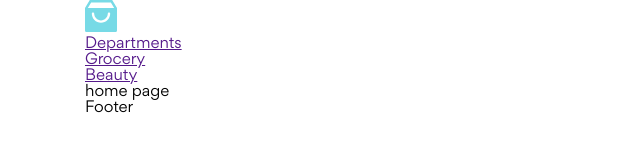
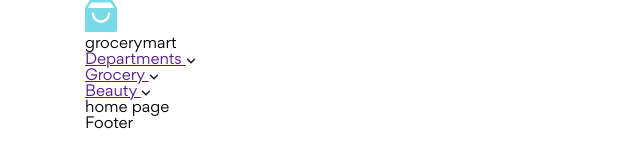
Before and after one commit to trigecko168/f8-project-08, a website: page index.html in a window 1280 px wide. Shown: the whole page, without its empty margins (0-640 px from the left). Drawn offline with Linux system fonts and the light colour scheme.

Commit message:
Initial commit

```diff
--- a/asset/css/main.css
+++ b/asset/css/main.css
@@ -1020,7 +1020,7 @@ body {
 }
 @media (min-width: 1400px) {
   .container {
-    max-width: 1320px;
+    max-width: 1370px;
   }
   .row-cols-xxl-1 > * {
     flex: 0 0 auto;
--- a/template/header.html
+++ b/template/header.html
@@ -2,19 +2,29 @@
   <!-- Logo -->
   <div class="logo">
     <img src="./asset/icon/logo.svg" alt="grocery mart" class="logo__img" />
+    <h1 class="logo__title">grocerymart</h1>
   </div>
 
   <!-- Navbar -->
   <nav class="navbar">
     <ul>
       <li>
-        <a href="" class="navbar__link">Departments</a>
+        <a href="" class="navbar__link">
+          Departments
+          <img src="./asset/icon/arrow-down.svg" alt="" class="navbar__arrow" />
+        </a>
       </li>
       <li>
-        <a href="" class="navbar__link">Grocery</a>
+        <a href="" class="navbar__link">
+          Grocery
+          <img src="./asset/icon/arrow-down.svg" alt="" class="navbar__arrow" />
+        </a>
       </li>
       <li>
-        <a href="" class="navbar__link">Beauty</a>
+        <a href="" class="navbar__link">
+          Beauty
+          <img src="./asset/icon/arrow-down.svg" alt="" class="navbar__arrow" />
+        </a>
       </li>
     </ul>
   </nav>
```
